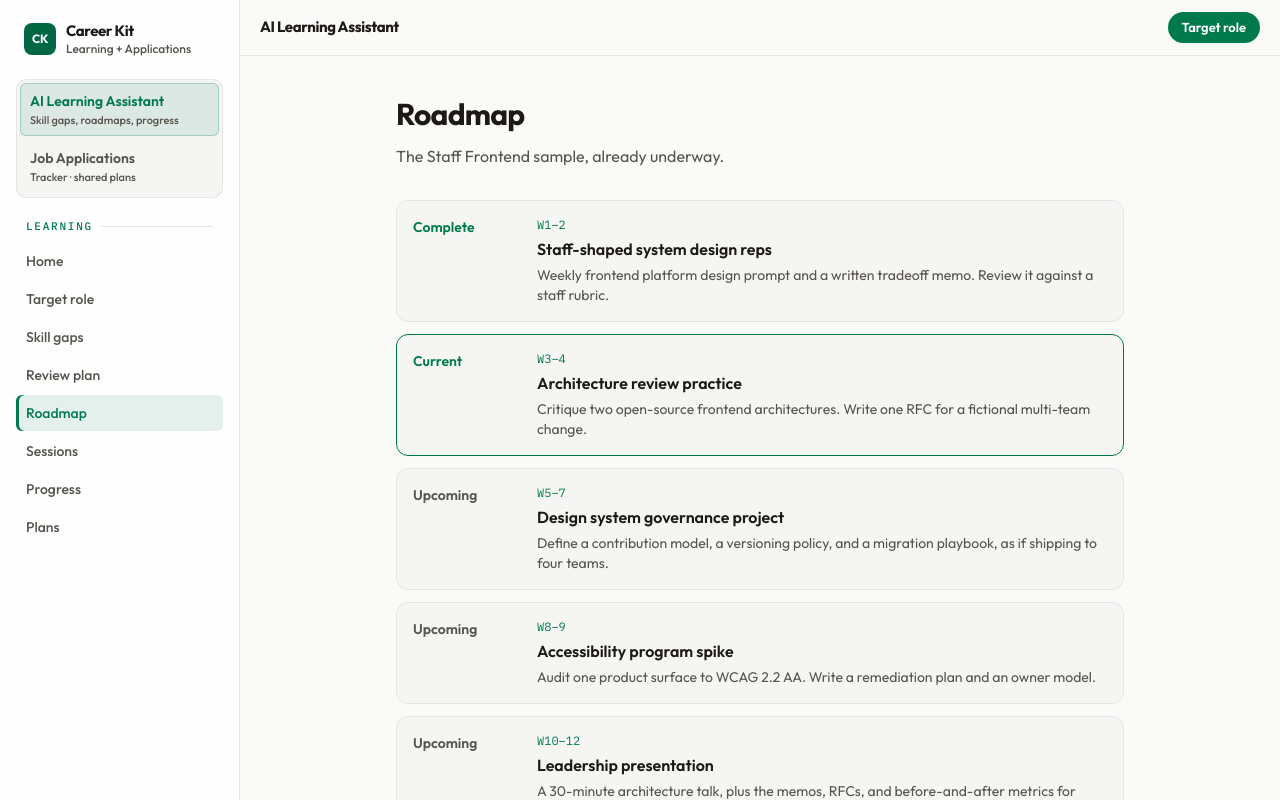
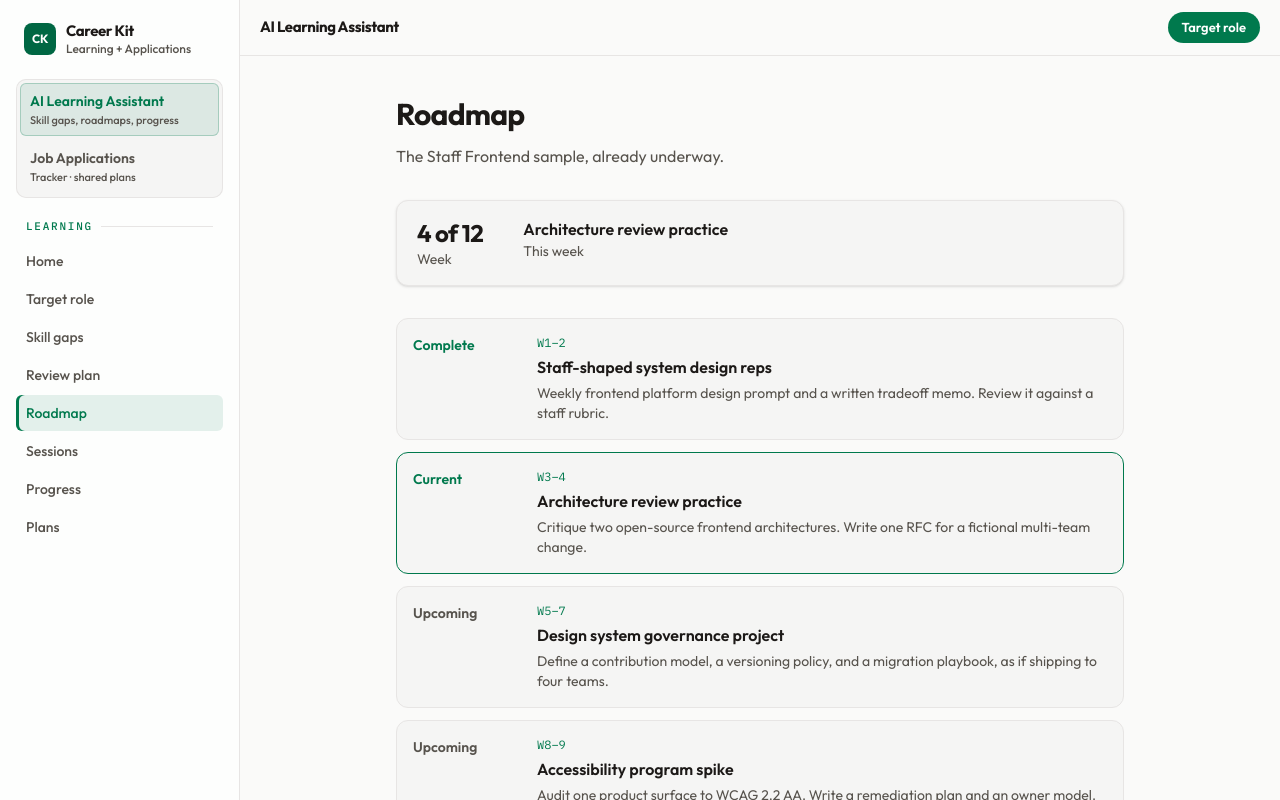
Before and after one commit to jappreetS/ai-learning-assistant, a Next.js app: page /roadmap in a window 1280 px wide. Shown: the top 800 px of the page. Built offline with nearby package versions, Linux system fonts and the light colour scheme.

Commit message:
ALA-17: show the current week on the roadmap
The roadmap says week 4 of 12. This week is the title of the week marked Current.

https://jappreetsingh.atlassian.net/browse/ALA-17

```diff
--- a/src/app/(app)/roadmap/page.tsx
+++ b/src/app/(app)/roadmap/page.tsx
@@ -45,6 +45,8 @@ const weeks = [
   },
 ];
 
+const currentWeek = weeks.find((week) => week.state === "Current");
+
 export default function RoadmapPage() {
   return (
     <main className="mx-auto w-full max-w-3xl px-5 py-8 sm:py-10">
@@ -52,6 +54,16 @@ export default function RoadmapPage() {
       <p className="mt-3 max-w-xl text-muted">
         The Staff Frontend sample, already underway.
       </p>
+      <div className="mt-8 flex flex-wrap gap-x-10 gap-y-4 rounded-xl border border-line bg-panel px-5 py-4 shadow-sm">
+        <div>
+          <p className="text-2xl font-bold tracking-tight">4 of 12</p>
+          <p className="text-sm text-muted">Week</p>
+        </div>
+        <div>
+          <p className="text-base font-semibold">{currentWeek?.title}</p>
+          <p className="text-sm text-muted">This week</p>
+        </div>
+      </div>
       <ol className="mt-8 flex flex-col gap-3">
         {weeks.map((week) => (
           <li
```
